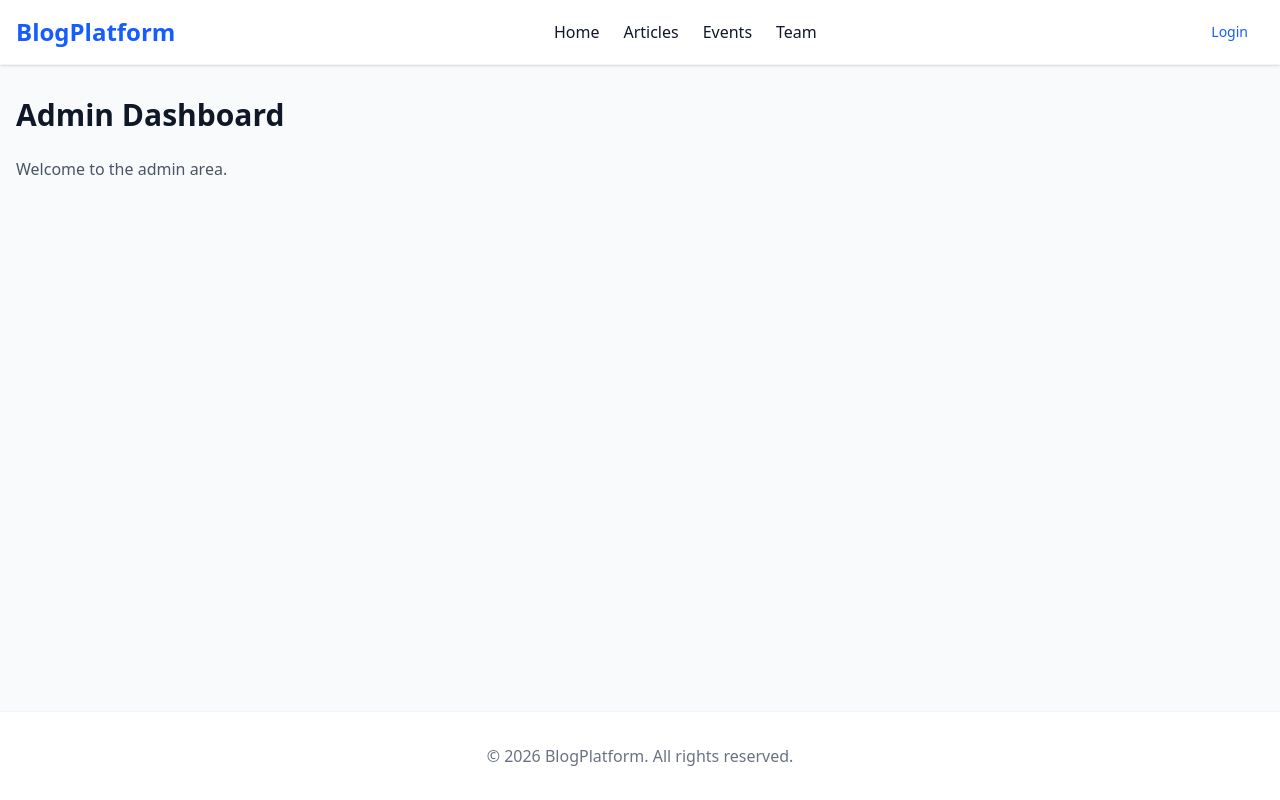
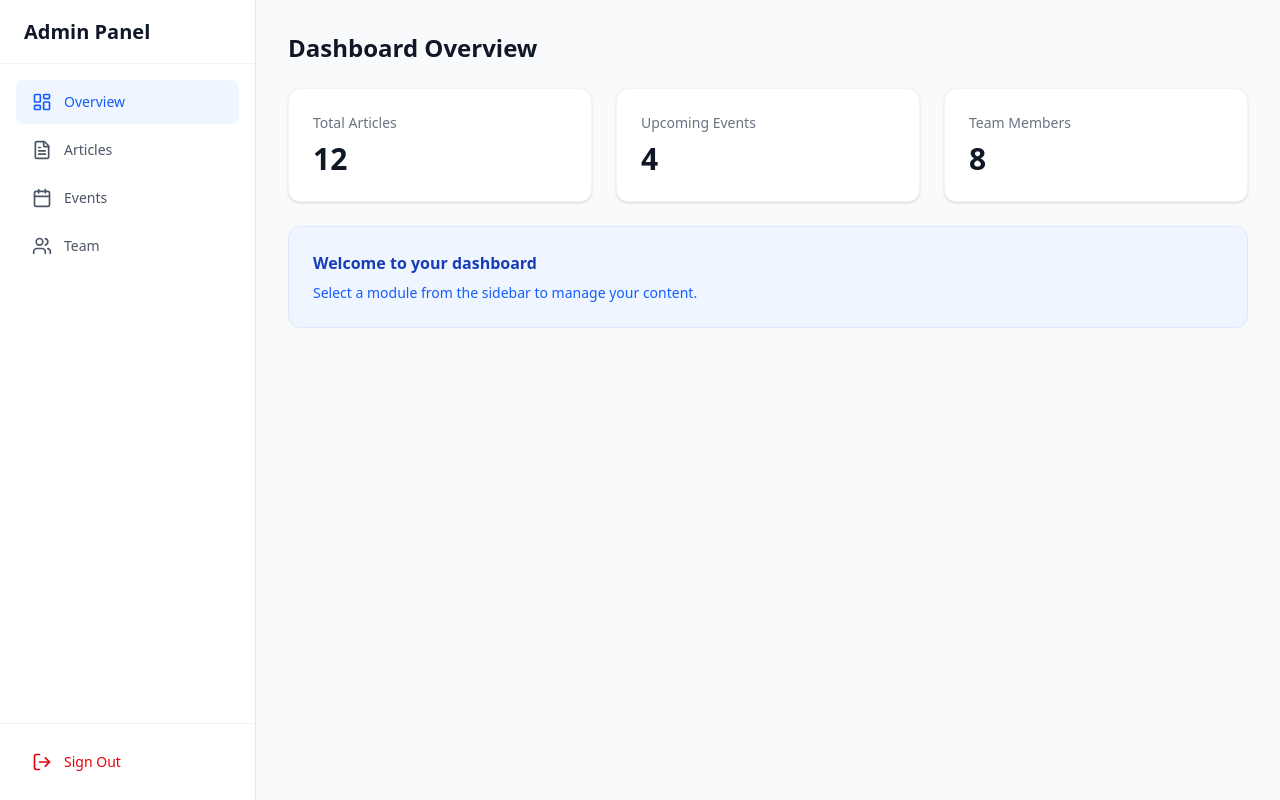
Before and after one commit to zoubaax/blog, a React app in the folder frontend/: page /dashboard in a window 1280 px wide. Built offline with nearby package versions, Linux system fonts and the light colour scheme; no server answers; sample sign-in values are in the browser's storage; the HTML template or start-up script is replaced by a standard one.

Commit message:
Admin Dashboard

```diff
--- a/frontend/src/App.jsx
+++ b/frontend/src/App.jsx
@@ -1,8 +1,12 @@
 import { BrowserRouter, Routes, Route } from 'react-router-dom';
 import MainLayout from './layouts/MainLayout';
+import AdminLayout from './layouts/AdminLayout';
+import PrivateRoute from './components/PrivateRoute';
+
 import Home from './pages/Home';
 import Login from './pages/Login';
-import Dashboard from './pages/Dashboard';
+import DashboardHome from './pages/admin/DashboardHome';
+import AdminArticles from './pages/admin/AdminArticles';
 import Articles from './pages/Articles';
 import Events from './pages/Events';
 import Team from './pages/Team';
@@ -11,14 +15,23 @@ function App() {
   return (
     <BrowserRouter>
       <Routes>
+        {/* Public Routes */}
         <Route path="/" element={<MainLayout />}>
           <Route index element={<Home />} />
           <Route path="articles" element={<Articles />} />
           <Route path="events" element={<Events />} />
           <Route path="team" element={<Team />} />
           <Route path="login" element={<Login />} />
-          <Route path="dashboard" element={<Dashboard />} />
-          {/* Add more routes here later */}
+        </Route>
+
+        {/* Protected Admin Routes */}
+        <Route element={<PrivateRoute />}>
+          <Route path="/dashboard" element={<AdminLayout />}>
+            <Route index element={<DashboardHome />} />
+            <Route path="articles" element={<AdminArticles />} />
+            <Route path="events" element={<div>Events Manager (Coming Soon)</div>} />
+            <Route path="team" element={<div>Team Manager (Coming Soon)</div>} />
+          </Route>
         </Route>
       </Routes>
     </BrowserRouter>
--- /dev/null
+++ b/frontend/src/components/PrivateRoute.jsx
@@ -0,0 +1,14 @@
+import { Navigate, Outlet } from 'react-router-dom';
+import authService from '../services/authService';
+
+const PrivateRoute = () => {
+    const isAuthenticated = authService.isAuthenticated();
+
+    if (!isAuthenticated) {
+        return <Navigate to="/login" replace />;
+    }
+
+    return <Outlet />;
+};
+
+export default PrivateRoute;
--- /dev/null
+++ b/frontend/src/layouts/AdminLayout.jsx
@@ -0,0 +1,65 @@
+import { useState } from 'react';
+import { NavLink, Outlet, useNavigate } from 'react-router-dom';
+import { LayoutDashboard, FileText, Calendar, Users, LogOut } from 'lucide-react';
+import authService from '../services/authService';
+
+const AdminLayout = () => {
+    const navigate = useNavigate();
+    const [isSidebarOpen, setSidebarOpen] = useState(true);
+
+    const handleLogout = () => {
+        authService.logout();
+        navigate('/login');
+    };
+
+    const navItems = [
+        { path: '/dashboard', label: 'Overview', icon: LayoutDashboard },
+        { path: '/dashboard/articles', label: 'Articles', icon: FileText },
+        { path: '/dashboard/events', label: 'Events', icon: Calendar },
+        { path: '/dashboard/team', label: 'Team', icon: Users },
+    ];
+
+    return (
+        <div className="min-h-screen bg-gray-50 flex">
+            {/* Sidebar */}
+            <aside className={`bg-white border-r border-gray-200 fixed inset-y-0 z-20 w-64 transform ${isSidebarOpen ? 'translate-x-0' : '-translate-x-full'} md:relative md:translate-x-0 transition-transform duration-300`}>
+                <div className="h-16 flex items-center px-6 border-b border-gray-100">
+                    <span className="text-xl font-bold text-gray-900">Admin Panel</span>
+                </div>
+
+                <nav className="p-4 space-y-1">
+                    {navItems.map((item) => (
+                        <NavLink
+                            key={item.path}
+                            to={item.path}
+                            end={item.path === '/dashboard'} // Only exact match for root
+                            className={({ isActive }) => `flex items-center gap-3 px-4 py-3 rounded-lg text-sm font-medium transition-colors ${isActive ? 'bg-blue-50 text-blue-600' : 'text-gray-600 hover:bg-gray-50 hover:text-gray-900'}`}
+                        >
+                            <item.icon className="w-5 h-5" />
+                            {item.label}
+                        </NavLink>
+                    ))}
+                </nav>
+
+                <div className="absolute bottom-0 left-0 right-0 p-4 border-t border-gray-100">
+                    <button
+                        onClick={handleLogout}
+                        className="flex items-center gap-3 w-full px-4 py-3 text-sm font-medium text-red-600 hover:bg-red-50 rounded-lg transition-colors"
+                    >
+                        <LogOut className="w-5 h-5" />
+                        Sign Out
+                    </button>
+                </div>
+            </aside>
+
+            {/* Main Content */}
+            <main className="flex-1 min-w-0 overflow-y-auto">
+                <div className="p-8">
+                    <Outlet />
+                </div>
+            </main>
+        </div>
+    );
+};
+
+export default AdminLayout;
--- /dev/null
+++ b/frontend/src/pages/admin/AdminArticles.jsx
@@ -0,0 +1,91 @@
+import { useState, useEffect } from 'react';
+import articleService from '../../services/articleService';
+import { Plus, Trash2, Edit2, Loader2 } from 'lucide-react';
+
+const AdminArticles = () => {
+    const [articles, setArticles] = useState([]);
+    const [loading, setLoading] = useState(true);
+
+    useEffect(() => {
+        loadArticles();
+    }, []);
+
+    const loadArticles = async () => {
+        try {
+            const res = await articleService.getAll();
+            setArticles(res.data || []);
+        } catch (error) {
+            console.error(error);
+        } finally {
+            setLoading(false);
+        }
+    };
+
+    const handleDelete = async (id) => {
+        if (window.confirm('Are you sure you want to delete this article?')) {
+            try {
+                await articleService.delete(id);
+                setArticles(articles.filter(a => a.id !== id));
+            } catch (error) {
+                alert('Failed to delete article');
+            }
+        }
+    };
+
+    if (loading) return <div className="flex justify-center p-10"><Loader2 className="animate-spin text-blue-600" /></div>;
+
+    return (
+        <div className="space-y-6">
+            <div className="flex justify-between items-center">
+                <h1 className="text-2xl font-bold text-gray-900">Manage Articles</h1>
+                <button className="flex items-center gap-2 bg-blue-600 text-white px-4 py-2 rounded-lg hover:bg-blue-700 transition-colors">
+                    <Plus className="w-4 h-4" /> Add Article
+                </button>
+            </div>
+
+            <div className="bg-white rounded-xl shadow-sm border border-gray-100 overflow-hidden">
+                <table className="w-full text-left text-sm">
+                    <thead className="bg-gray-50 border-b border-gray-100 text-gray-500 uppercase tracking-wider text-xs">
+                        <tr>
+                            <th className="px-6 py-4 font-semibold">Title</th>
+                            <th className="px-6 py-4 font-semibold">Author</th>
+                            <th className="px-6 py-4 font-semibold">Date</th>
+                            <th className="px-6 py-4 font-semibold text-right">Actions</th>
+                        </tr>
+                    </thead>
+                    <tbody className="divide-y divide-gray-100">
+                        {articles.map((article) => (
+                            <tr key={article.id} className="hover:bg-gray-50 transition-colors">
+                                <td className="px-6 py-4 font-medium text-gray-900">{article.title}</td>
+                                <td className="px-6 py-4 text-gray-500">{article.author_name || 'Admin'}</td>
+                                <td className="px-6 py-4 text-gray-500">
+                                    {new Date(article.created_at).toLocaleDateString()}
+                                </td>
+                                <td className="px-6 py-4 text-right space-x-2">
+                                    <button className="text-blue-600 hover:bg-blue-50 p-2 rounded-full transition-colors">
+                                        <Edit2 className="w-4 h-4" />
+                                    </button>
+                                    <button
+                                        onClick={() => handleDelete(article.id)}
+                                        className="text-red-600 hover:bg-red-50 p-2 rounded-full transition-colors"
+                                    >
+                                        <Trash2 className="w-4 h-4" />
+                                    </button>
+                                </td>
+                            </tr>
+                        ))}
+                        {articles.length === 0 && (
+                            <tr>
+                                <td colSpan="4" className="px-6 py-8 text-center text-gray-500">
+                                    No articles found.
+                                </td>
+                            </tr>
+                        )}
+                    </tbody>
+                </table>
+            </div>
+        </div>
+    );
+};
+
+export default AdminArticles;
--- /dev/null
+++ b/frontend/src/pages/admin/DashboardHome.jsx
@@ -0,0 +1,29 @@
+
+const DashboardHome = () => {
+    return (
+        <div className="space-y-6">
+            <h1 className="text-2xl font-bold text-gray-900">Dashboard Overview</h1>
+            <div className="grid grid-cols-1 md:grid-cols-3 gap-6">
+                <div className="bg-white p-6 rounded-xl shadow-sm border border-gray-100">
+                    <h3 className="text-gray-500 text-sm font-medium">Total Articles</h3>
+                    <p className="text-3xl font-bold text-gray-900 mt-2">12</p>
+                </div>
+                <div className="bg-white p-6 rounded-xl shadow-sm border border-gray-100">
+                    <h3 className="text-gray-500 text-sm font-medium">Upcoming Events</h3>
+                    <p className="text-3xl font-bold text-gray-900 mt-2">4</p>
+                </div>
+                <div className="bg-white p-6 rounded-xl shadow-sm border border-gray-100">
+                    <h3 className="text-gray-500 text-sm font-medium">Team Members</h3>
+                    <p className="text-3xl font-bold text-gray-900 mt-2">8</p>
+                </div>
+            </div>
+
+            <div className="bg-blue-50 border border-blue-100 rounded-xl p-6">
+                <h3 className="text-blue-800 font-semibold mb-2">Welcome to your dashboard</h3>
+                <p className="text-blue-600 text-sm">Select a module from the sidebar to manage your content.</p>
+            </div>
+        </div>
+    );
+};
+
+export default DashboardHome;
```
